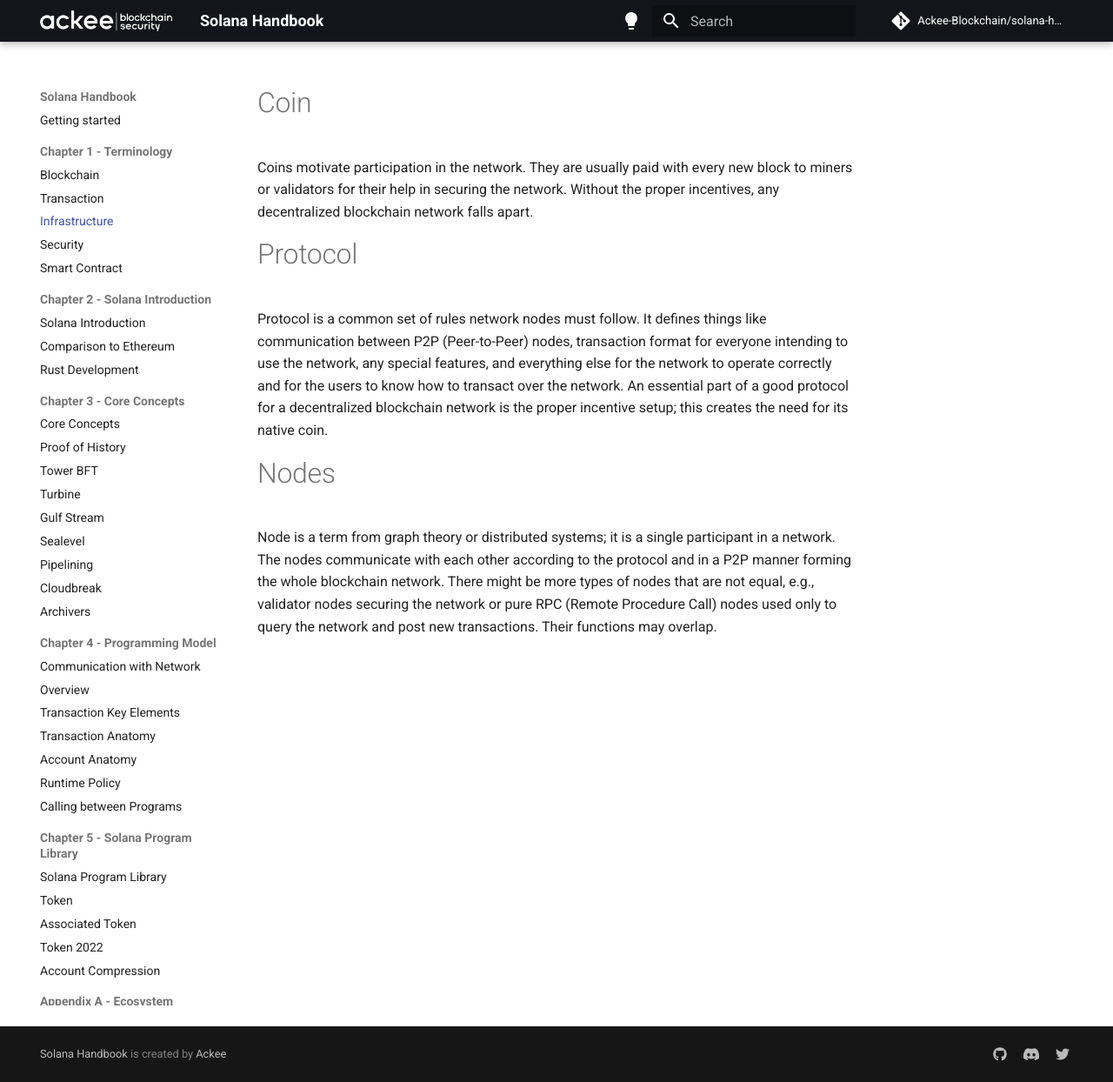
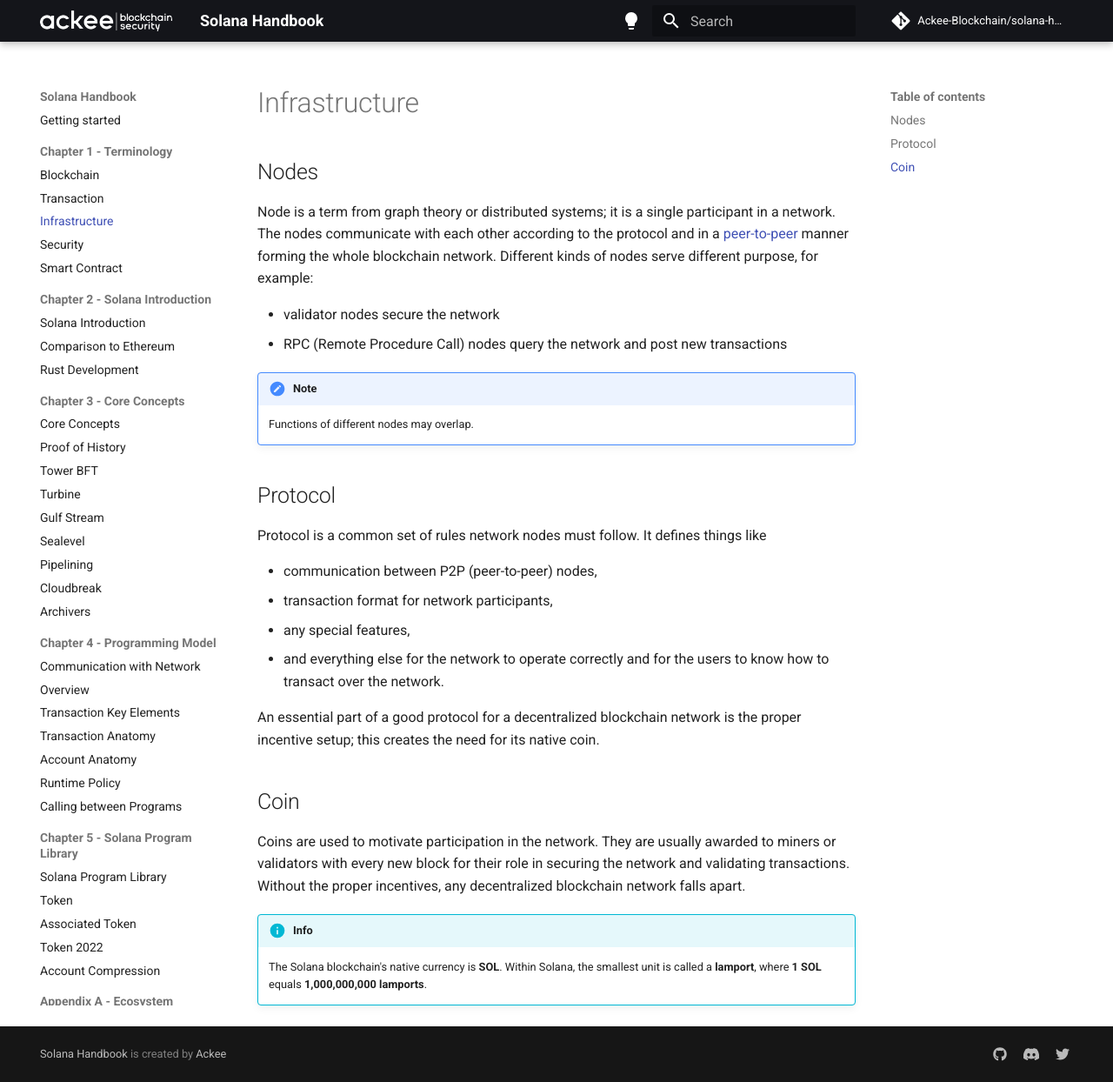
Before and after one commit to vmpyre/solana-handbook, an MkDocs documentation site: the page built from docs/handbook/chapter1/infrastructure.md, in a window 1280 px wide and 1244 px high. Shown: the whole window at 87% size. Built offline with MkDocs 1.6.1 and Material for MkDocs 9.7.7, drawn with Linux system fonts in a browser that asks for light colours; comment, search, counter and statistics services are not loaded.

Commit message:
update infrastructure section

```diff
--- a/docs/handbook/chapter1/infrastructure.md
+++ b/docs/handbook/chapter1/infrastructure.md
@@ -1,12 +1,30 @@
-# Coin
+## Nodes
 
-Coins motivate participation in the network. They are usually paid with every new block to miners or validators for their help in securing the network. Without the proper incentives, any decentralized blockchain network falls apart.
+Node is a term from graph theory or distributed systems; it is a single participant in a network. The nodes communicate with each other according to the protocol and in a [peer-to-peer](https://en.wikipedia.org/wiki/Peer-to-peer) manner forming the whole blockchain network. Different kinds of nodes serve different purpose, for example:
 
-# Protocol
+- validator nodes secure the network
+- RPC (Remote Procedure Call) nodes query the network and post new transactions
 
-Protocol is a common set of rules network nodes must follow. It defines things like communication between P2P (Peer-to-Peer) nodes, transaction format for everyone intending to use the network, any special features, and everything else for the network to operate correctly and for the users to know how to transact over the network. An essential part of a good protocol for a decentralized blockchain network is the proper incentive setup; this creates the need for its native coin.
+!!! note
+
+    Functions of different nodes may overlap.
 
 
-# Nodes
+## Protocol
 
-Node is a term from graph theory or distributed systems; it is a single participant in a network. The nodes communicate with each other according to the protocol and in a P2P manner forming the whole blockchain network. There might be more types of nodes that are not equal, e.g., validator nodes securing the network or pure RPC (Remote Procedure Call) nodes used only to query the network and post new transactions. Their functions may overlap.
+Protocol is a common set of rules network nodes must follow. It defines things like
+
+- communication between P2P (peer-to-peer) nodes,
+- transaction format for network participants,
+- any special features,
+- and everything else for the network to operate correctly and for the users to know how to transact over the network.
+
+An essential part of a good protocol for a decentralized blockchain network is the proper incentive setup; this creates the need for its native coin.
+
+## Coin
+
+Coins are used to motivate participation in the network. They are usually awarded to miners or validators with every new block for their role in securing the network and validating transactions. Without the proper incentives, any decentralized blockchain network falls apart.
+
+!!! info
+
+    The Solana blockchain's native currency is **SOL**. Within Solana, the smallest unit is called a **lamport**, where **1 SOL** equals **1,000,000,000 lamports**.
```
Also changed, not shown: docs/handbook/chapter1/blockchain.md (+2 -6 lines), docs/handbook/chapter1/smart-contract.md (+1 -1 lines), docs/handbook/chapter1/transaction.md (+2 -2 lines).
